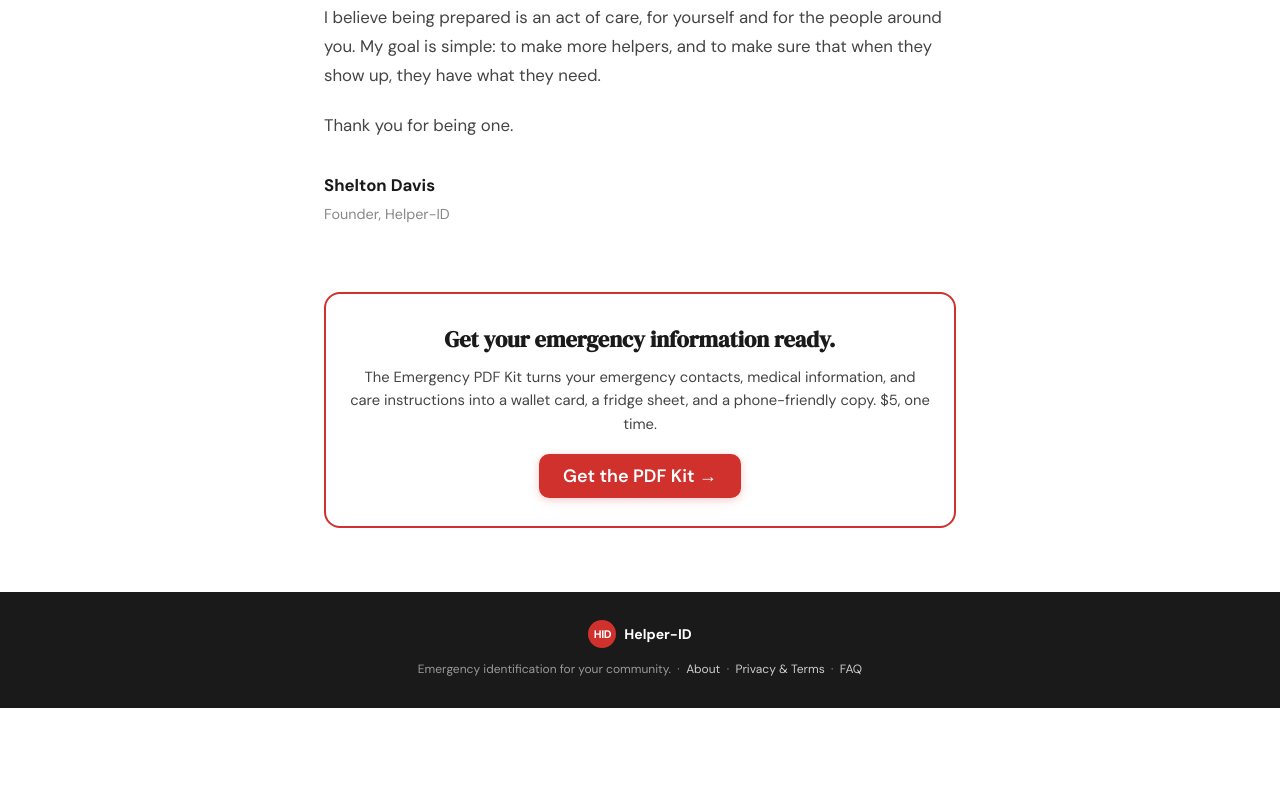
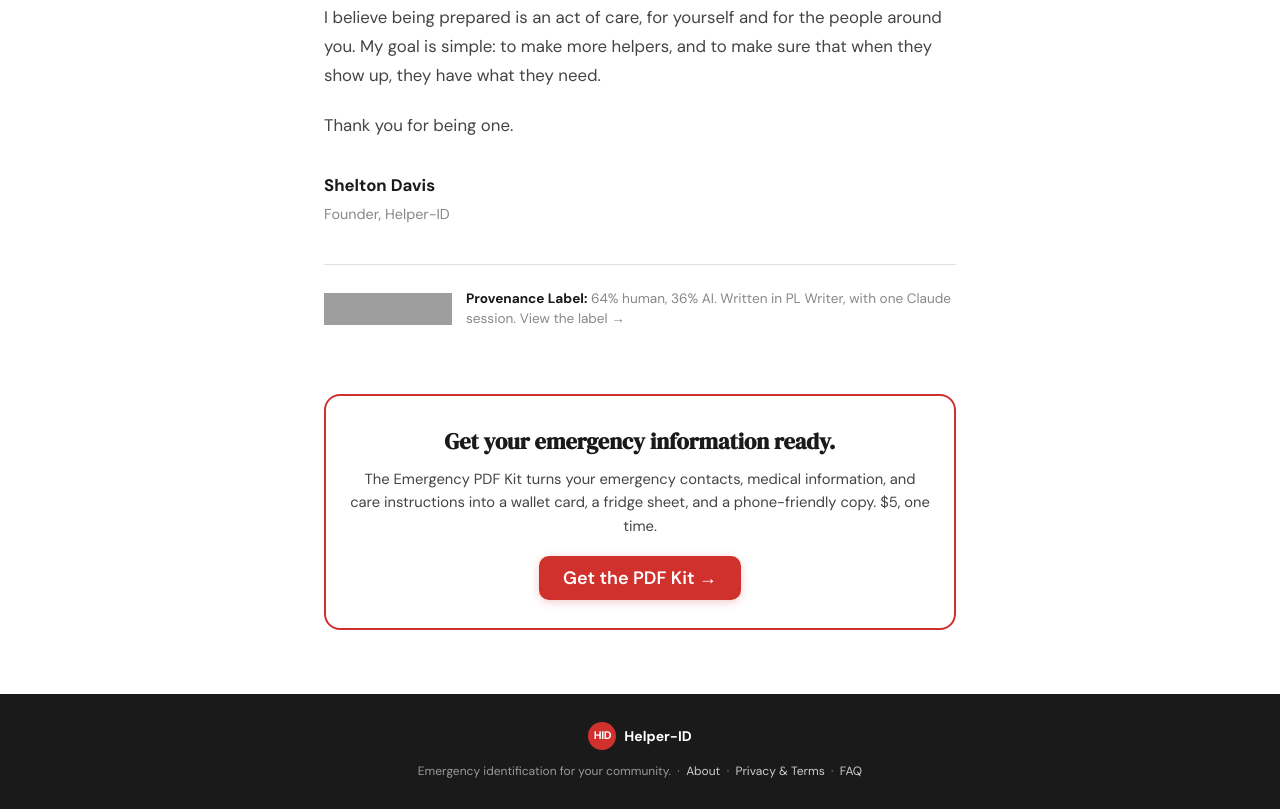
Before and after one commit to TheEmpathyLab/helper-id-reader, a plain HTML site: page helper-notes-why-im-building-helper-id.html in a window 1280 px wide. Shown: the part 3885-4694 px from the top of the page. Before the commit the page ends 4593 px from the top, so only its background shows below. Drawn offline with Linux system fonts and the light colour scheme; grey boxes are pictures that could not be loaded.

Commit message:
#94 — Add provenance label PL-000037 to the first Helper Note
Co-Authored-By: Claude Opus 5.5 <noreply@anthropic.com>

```diff
--- a/helper-notes-why-im-building-helper-id.html
+++ b/helper-notes-why-im-building-helper-id.html
@@ -39,6 +39,11 @@
     .note-sign { margin-top: 32px; }
     .note-sign strong { display: block; color: var(--black); font-size: 1.05rem; }
     .note-sign span { font-size: 0.9rem; color: var(--gray-mid); }
+    .note-pl { display: flex; align-items: center; gap: 14px; margin-top: 36px; padding-top: 24px; border-top: 1.5px solid var(--border); text-decoration: none; }
+    .note-pl img { flex-shrink: 0; }
+    .note-pl span { font-size: 0.85rem; line-height: 1.5; color: var(--gray-mid); }
+    .note-pl strong { color: var(--black); }
+    .note-pl:hover span { color: var(--red); }
     .note-cta { max-width: 680px; margin: 40px auto 64px; padding: 0 24px; }
     .note-cta-box { border: 2.5px solid var(--red); border-radius: var(--radius-lg); padding: 28px 24px; text-align: center; }
     .note-cta-box h3 { font-family: var(--font-display); font-size: 1.4rem; color: var(--black); margin-bottom: 8px; }
@@ -144,6 +149,11 @@
         <strong>Shelton Davis</strong>
         <span>Founder, Helper-ID</span>
       </div>
+
+      <a class="note-pl" href="https://registry.provenancelabel.org/PL-000037" target="_blank" rel="noopener">
+        <img src="https://registry.provenancelabel.org/PL-000037/badge.png" alt="Provenance Label PL-000037" width="128" height="32" />
+        <span><strong>Provenance Label:</strong> 64% human, 36% AI. Written in PL Writer, with one Claude session. View the label →</span>
+      </a>
     </div>
   </article>
 
```
